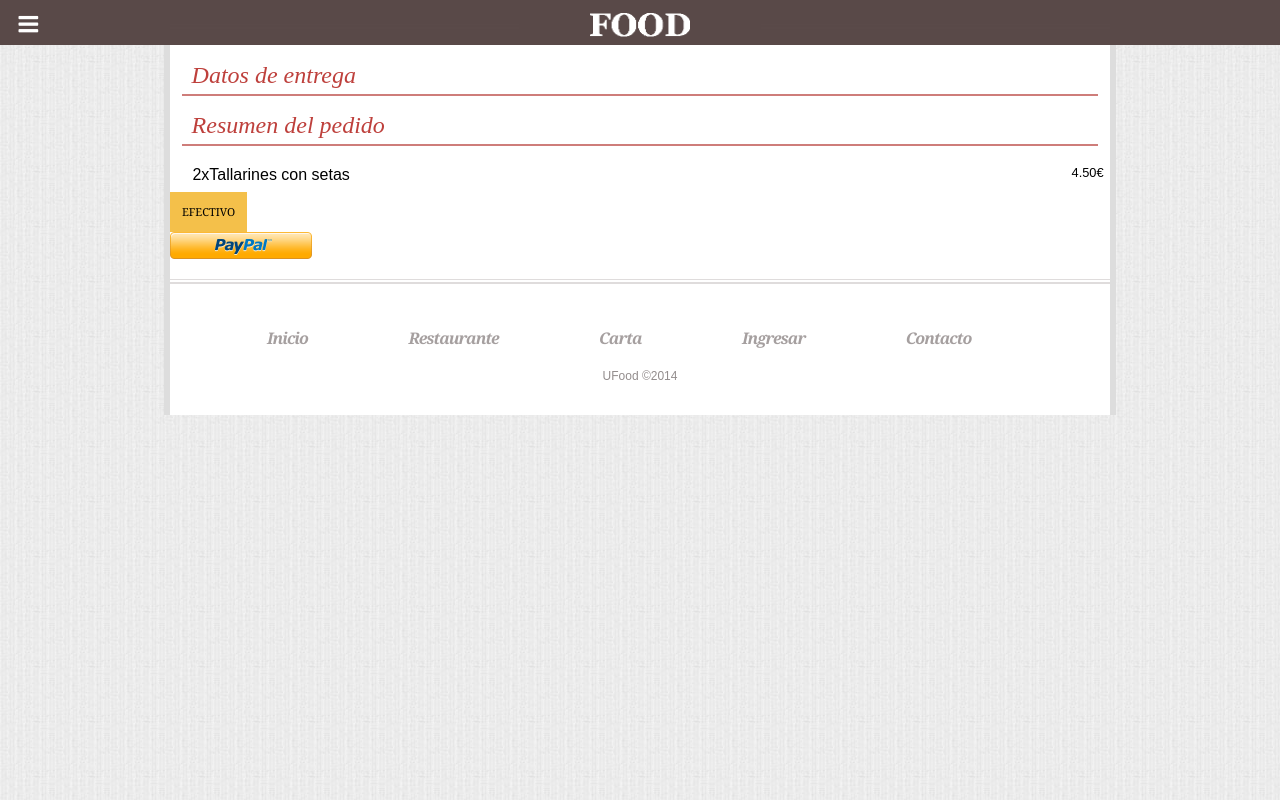
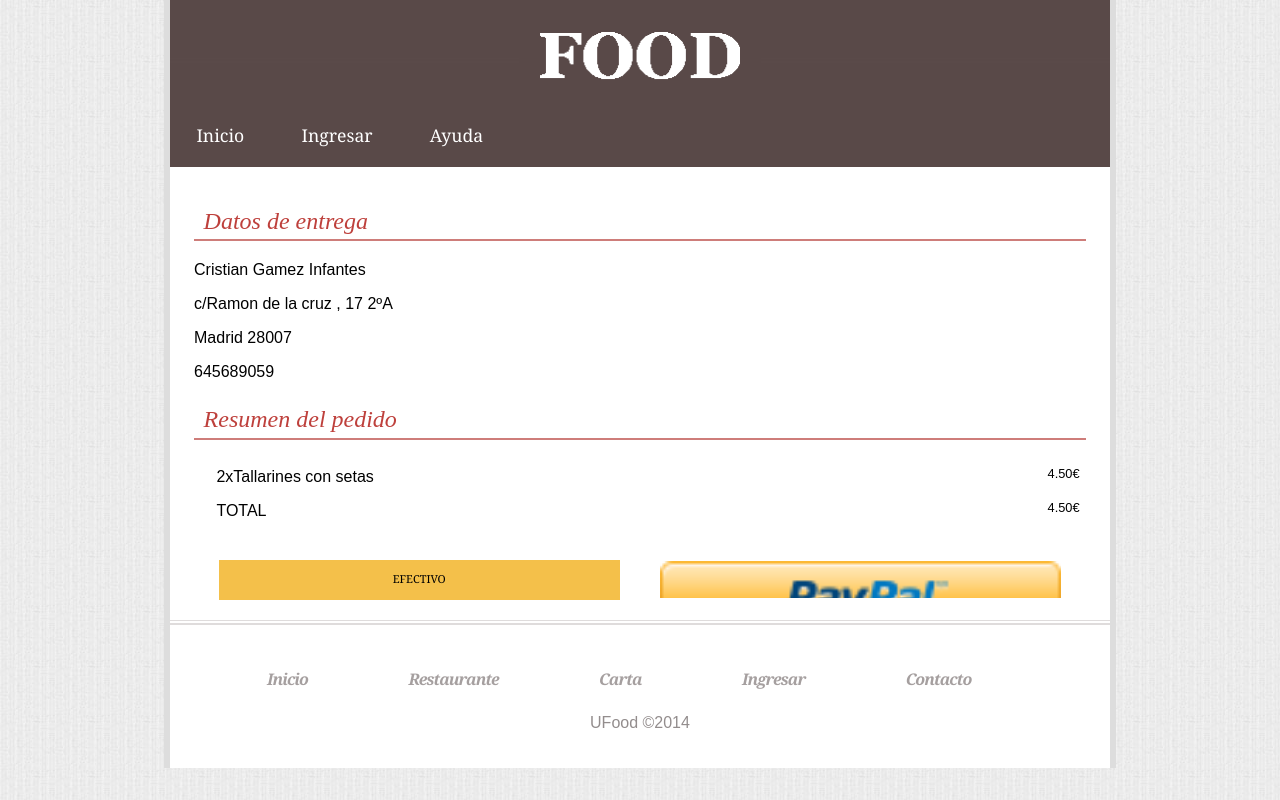
Before and after one commit to gamezinfantes/UFood, a Django app: page /detalles-pedido/ in a window 1280 px wide. Run offline with Django 3.2, Linux system fonts and the light colour scheme; parts of the project's set-up code (start-up, migrations or seed data) failed here and were passed over; some libraries are stand-ins or nearby versions.

Commit message:
Proceso de compra
Falta añadir algunas cosas

```diff
--- a/UFood/urls.py
+++ b/UFood/urls.py
@@ -21,13 +21,16 @@
     url(r'^restaurante/(?P<slug>[a-zA-Z0-9-]+)/$', RestauranteListView.as_view()),
     url(r'^restaurante/(?P<slug>[a-zA-Z0-9-]+)/carta/$', CartaListView.as_view()),
 
+
     url(r'^ingresar/$', IngresarFormView.as_view(), name='ingresar'),
     #url(r'^registrar/$', 'RegistrarFormView.as_view(), name='registrar'),
     url(r'^salir/$', 'django.contrib.auth.views.logout',{'next_page': '/'}, name='salir'),
 
-    url(r'^shoping-cart/add-single/$', 'pedidos.views.add_single', name='add_single'),
 
     # Paypal urls
     url(r'^paypal/create/$', 'pedidos.views.paypal_create'),
     url(r'^paypal/execute/$', 'pedidos.views.paypal_execute'),
+
+    url(r'^shoping-cart/add-single/$', 'pedidos.views.add_single', name='add_single'),
+    url(r'^pago/$', 'pedidos.views.pago', name='pago'),
 )
--- a/restaurante/templates/restaurante/carta.html
+++ b/restaurante/templates/restaurante/carta.html
@@ -4,13 +4,15 @@
 {% block content %}
 
 	<div id="shoping-cart-btn">
-		<a href="#" class="shoping-cart-border"><span class="icon-food"></span> {{cart.count}} plato{{cart.count|pluralize}}</a>
+		<a href="#" class="shoping-cart-border">
+			<span class="icon-food"></span> <span id="total-items">{{cart.count}}</span><span>plato{{cart.count|pluralize}}</span>
+		</a>
 	</div>
 	<div id="shoping-cart">
 		<ul id="shoping-cart-list">
 			{% include "pedidos/carrito.html" %}
 		</ul>
-		<a href="#">Realizar pedido</a>
+		<a href="/detalles-pedido/">Realizar pedido</a>
 	</div>
 
 	<section id="menu">
--- a/restaurante/templates/restaurante/home.html
+++ b/restaurante/templates/restaurante/home.html
@@ -23,7 +23,7 @@
 				</form>
 			</div>
 			<figure id="images_slider">
-				<img src="{% static "images/hi.jpg" %}" alt="" width="100%" />
+				<img src="{% static "images/sushi.jpg" %}" alt="" width="100%" />
 				<div class="controls">
 					<span class="icon-rec"></span>
 					<span class="icon-rec"></span>
--- a/static/css/style.css
+++ b/static/css/style.css
@@ -350,6 +350,9 @@
 	#busqueda input[type=text] {
 		margin-bottom: 0.5em;
 	}
+	#busqueda input[type=text]:focus {
+		outline: none;
+	}
 	#busqueda input[type=submit] {
 		margin-top: 1.5em;
 		font-size: 16px;
@@ -408,14 +411,21 @@
 	position: absolute;
 	right: 0;
 	top: 0;
+	opacity: 0;
+	transition: opacity 0.5s;
+}
+
+#modal.visible {
+	opacity: 100;
+	bottom: 0;
 }
 
 #paypal-btn{
-	background: url('../images/btn_pponly_142x27.png');
+	background: url('../images/btn_pponly_142x27.png') no-repeat;
 	background-size: 100%;
+	color: transparent;
+	height: 20%;
 	width: 142px;
-	height: 27px;
-	font-size: 0px;
 }
 #shoping-cart {
 	bottom: 10%;
@@ -591,7 +601,7 @@
 .menu-open {
 	display: block!important;
 }
-.message-successful{
+.msg-correct{
 	border: #26b75d solid 1px;
 	border-bottom-width: 5px;
 	border-radius: 3px;
@@ -640,26 +650,43 @@
 		margin: 0 1em;
 	}
 
-	/*header {
+
+
+}
+
+
+
+
+@media screen and (min-width: 1000px) {
+	header {
+		height: initial;
 		padding-top: 2em;
+		position: relative;
 	}
 	header h1 img {
 		width: 200px;
 	}
+
+	header nav {
+		display: block;
+		margin: 1em 0;
+		position: relative;
+		top: 0;
+		width: 100%;
+	}
+	header nav ul li {
+		display: inline-block;
+	}
 	header nav ul li a {
-		line-height: 60px;
+		border: none;
+		line-height: 45px;
 	}
 
-	nav {
-		margin: 1em 0;
+	header .left-button, header .right-button {
+		display: none
 	}
 	section {
 		overflow: hidden;
-	}
-	#busqueda {
-		float: left;
-		margin-left: 1%;
-		width: 33%;
 	}
 
 	article.restaurant {
@@ -686,7 +713,14 @@
 		margin-left: 100px;
 		padding-left: 0.5em;
 	}
-
+	.content {
+		padding: 0;
+	}
+	#busqueda {
+		float: left;
+		margin-left: 1%;
+		width: 33%;
+	}
 	#images_slider {
 		display: block;
 		float: right;
@@ -699,14 +733,8 @@
 	#steps img {
 		width: 100%;
 	}
-	*/
-
-}
 
 
-
-
-@media screen and (min-width: 1000px) {
 	#wrapper {
 		margin: 0 auto;
 	}
--- a/static/js/script.js
+++ b/static/js/script.js
@@ -27,6 +27,7 @@
 	$('#shoping-cart-btn a').click(function(event) {
 		event.preventDefault();
 		$('#shoping-cart').toggleClass('visible');
+		$('#modal').toggleClass('visible');
 	});
 
 
@@ -55,6 +56,10 @@
 	$('#form-seaarch-restaurant').submit(function(event) {
 		event.preventDefault();
 		var codigo_postal = $('#where').val();
+		if (codigo_postal>53000 || codigo_postal<1000) {
+			alert("Codigo postal erroneo");
+			return false;
+		}
 		var tipoComida = $('#what').val();
 		var url = "/restaurantes/"+codigo_postal+"/";
 		if (tipoComida != 0) {
@@ -128,29 +133,17 @@
 	* Boton de añadir a la cesta de la carta del restaurante
 	*********************************************************/
 
-	var carrito = new ShopingCart();
-	$('.add').click(function() {
-		var plato = $(this).data('plato');
-		//var precio = $('span.add').parent().children('.price');
-
-		carrito.add_single(plato);
-
-		//var nombrePlato =
-		//var precioPlato =
-
-		//lo ponemos en la cesta de la pagina
-	});
 
 
 
 	var ShopingCart = function () {
-		this.articulos = 0;
-		var cantidadBarra;
+		this.cantidadBarra = $('#total-items');
+		this.articulos = this.cantidadBarra.html();
 	};
 	ShopingCart.prototype.save = function(url, jsonOb) {
+		this.cantidadBarra.html(this.articulos);
 		$.get('/shoping-cart/'+url+"/?"+$.param(jsonOb), function(data){
 			//cantidad en la barra menu
-			cantidadBarra.html(this.articulos);
 			//Datos del carrito
 			$('#shoping-cart-list').html(data);
 		});
@@ -180,6 +173,18 @@
 	};
 
 
+	window.carrito = new ShopingCart();
+	$('.add').click(function() {
+		var plato = $(this).data('plato');
+		//var precio = $('span.add').parent().children('.price');
+
+		carrito.add_single(plato);
+
+		//var nombrePlato =
+		//var precioPlato =
+
+		//lo ponemos en la cesta de la pagina
+	});
 
 
 	$('#shoping-cart-list').on('click', 'li', function(){
--- a/webapp/templates/webapp/detalles_pedido.html
+++ b/webapp/templates/webapp/detalles_pedido.html
@@ -2,8 +2,12 @@
 
 {% block title %}Detalles del pedido{% endblock title %}
 {% block content %}
+<section id="det-pedido">
 	<h2 class="red-title">Datos de entrega</h2>
-
+	<p>Cristian Gamez Infantes</p>
+	<p>c/Ramon de la cruz , 17 2ºA</p>
+	<p>Madrid 28007</p>
+	<p>645689059</p>
 
 
 	<h2 class="red-title">Resumen del pedido</h2>
@@ -14,14 +18,40 @@
 				<span class="price">4.50</span><span class="currency">&euro;</span>
 			</div>
 		</li>
+		<li>
+			<h3>TOTAL</h3>
+			<div class="right">
+				<span class="price">4.50</span><span class="currency">&euro;</span>
+			</div>
+		</li>
 	</ol>
-	<input type="submit" value="Efectivo">
-	<input type="submit" value="Paypal" id="paypal-btn">
+	<form action="/pago/" method="POST">
+		{% csrf_token %}
+		<div class="paiment-metods">
+			<input type="submit" value="Efectivo" name="pago">
+			<input type="submit" value="Paypal" id="paypal-btn" name="pago">
+		</div>
+	</form>
+
+</section>
 	<style type="text/css">
+		#det-pedido {
+			padding: 0 1.5em;
+		}
+		p {
+			font-size: 16px!important;
+		}
 
-h2 {
-	margin: 0.5em;
+		.paiment-metods {
+			margin-top: 2em;
+			text-align: center;
 		}
+		.paiment-metods input{
+			display: inline-block;
+			margin: 0 2%;
+			width: 45%!important;
+		}
+
 		ol {
 			list-style:none;
 			margin: 0;
--- a/webapp/templates/webapp/pago_exitoso.html
+++ b/webapp/templates/webapp/pago_exitoso.html
@@ -2,5 +2,6 @@
 {% load static %}
 
 {% block content %}
-	<p class="message-successful">El pago se ha realizado con exito</p>
+	<p class="msg-correct">Tu pedido se ha realizado con exito</p>
+	<a href="/">Ir a pagina principal</a>
 {% endblock content %}
```
Also changed, not shown: pedidos/views.py (+20 -1 lines), db.sqlite3. Lines whose indentation alone changed are shown as unchanged.
